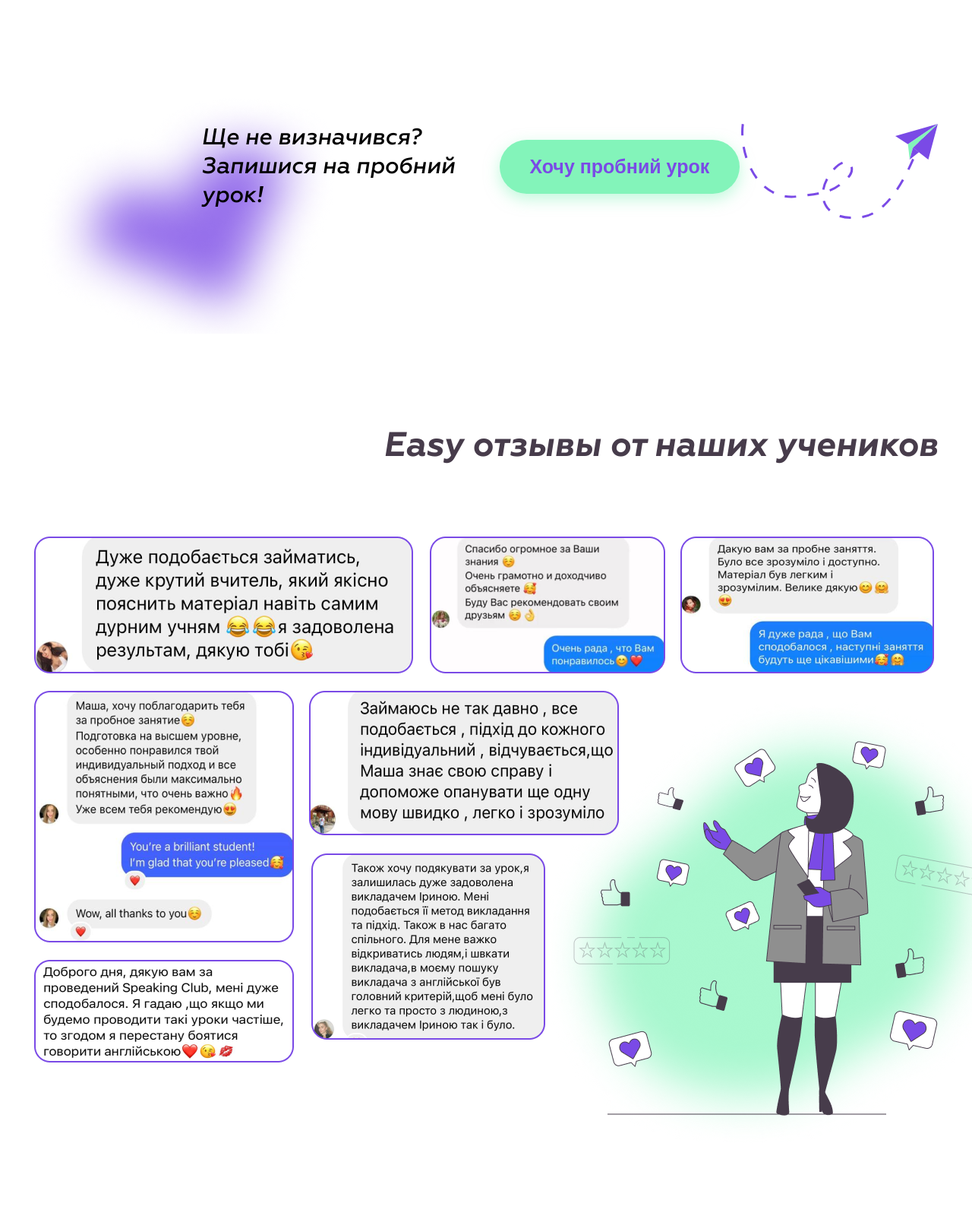
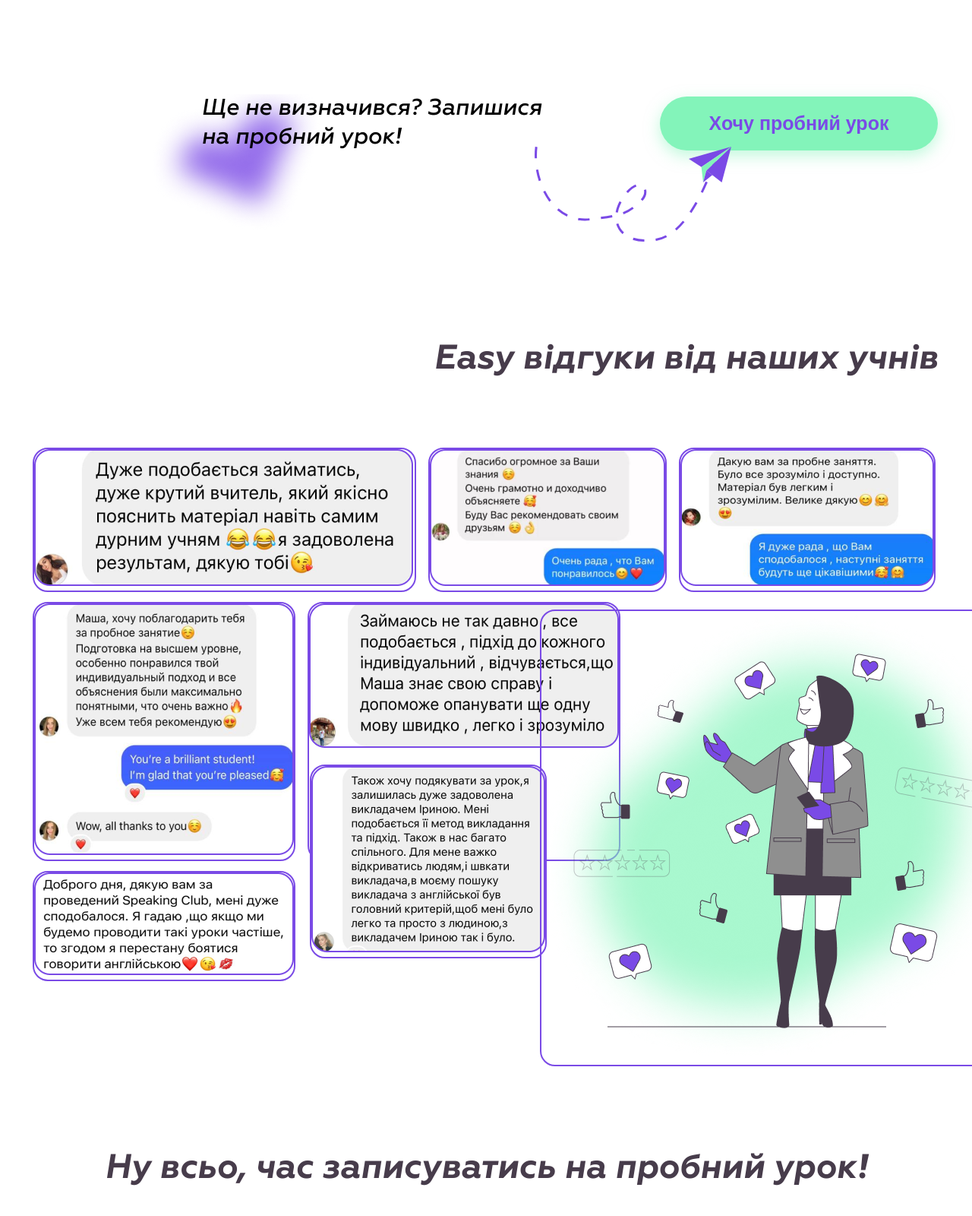
Before and after one commit to valeriia-kozar/easy.english-project, a plain HTML site: page index.html in a window 1280 px wide. Shown: the part 6080-7680 px from the top of the page at 76% size. Drawn offline with Linux system fonts and the light colour scheme.

Commit message:
Fix layout

```diff
--- a/index.html
+++ b/index.html
@@ -244,13 +244,13 @@
             <div class="heart">
                 <div class="heart__container">
                     <h6 class="heart__title">Ще не визначився? Запишися на пробний урок!</h6>
-                    <button class="heart__btn"><a href="#">Хочу пробний урок</a></button>
+                    <button class="heart__btn">Хочу пробний урок</button>
                     <div class="heart__image"><img src="img/plane.svg" alt=""></div>
                 </div>
             </div>
             <section class="feedback">
                 <div class="feedback__container">
-                    <h6 class="feedback__title">Easy отзывы от наших учеников</h6>
+                    <h6 class="feedback__title">Easy відгуки від наших учнів</h6>
                     <div class="feedback__image-boxes">
                         <div class="feedback__image-box">
                             <div class="feedback__image"> <img src="img/feedback-one.png" alt=""> </div>
@@ -269,7 +269,7 @@
                     </div>
                 </div>
             </section>
-            <section class="form">
+            <section id="schedule-lesson" class="form">
                 <h7 class="form__title">Ну всьо, час записуватись на пробний урок!</h7>
                 <div class="form__container">
                     <div class="form__laptop">
@@ -322,7 +322,7 @@
                 </div>
             </div>
             <div class="footer__border">
-                <div>&copy 2022 EasyEnglish</div>
+                <div class="copyright">&copy 2022 EasyEnglish</div>
             </div>
         </footer>
     </div>
--- a/sass/styles.scss
+++ b/sass/styles.scss
@@ -639,10 +639,14 @@ a {
 
 .heart {
     position: relative;
-    height: 315px;
+    height: 200px;
     background-image: url(../img/heart.png);
     background-repeat: no-repeat;
+    background-size: contain;
+    background-position-x: 150px;
+    background-position-y: -15px;
     margin-top: 200px;
+
     @extend%width;
 
     &__container {
@@ -651,6 +655,13 @@ a {
         width: 970px;
         display: flex;
         align-items: center;
+        justify-content: space-between;
+    }
+
+    &__image {
+        position: absolute;
+        left: 45%;
+        top: 30px;
     }
 
     &__title {
@@ -671,18 +682,16 @@ a {
         border-radius: 40px;
         border: 2px solid transparent;
         transition: .5s;
+        font-weight: 700;
+        font-size: 25px;
+        line-height: 31px;
+        color: #7A4AE6;
+        cursor: pointer;
     }
 
     &__btn:hover {
         background-color: transparent;
         border: 2px solid #7A4AE6;
-    }
-
-    &__btn a {
-        font-weight: 700;
-        font-size: 25px;
-        line-height: 31px;
-        color: #7A4AE6;
     }
 }
 
@@ -729,15 +738,20 @@ a {
 
     &__image {
         transition: .5s;
+        outline: 2px solid #7a4ae6;
+        border-radius: 18px;
     }
 
     &__image:hover {
-        border: 2px solid #83F4BA;
+        outline: 2px solid #83F4BA;
     }
 }
 
 .form {
     margin-top: 220px;
+    display: flex;
+    flex-direction: column;
+    align-items: center;
     @extend%width;
 
     &__title {
@@ -888,6 +902,13 @@ a {
     }
 }
 
+.copyright {
+    border-top: 1px solid #A8F7CF;
+    background: #83F4BA;
+    color: rgba(0, 0, 0, 0.3);
+    text-align: center;
+}
+
 @keyframes lampLight {
     from {
         background-color: rgba(122, 74, 230, 0.43);
```
Also changed, not shown: sass/styles.css, 1 other file.
